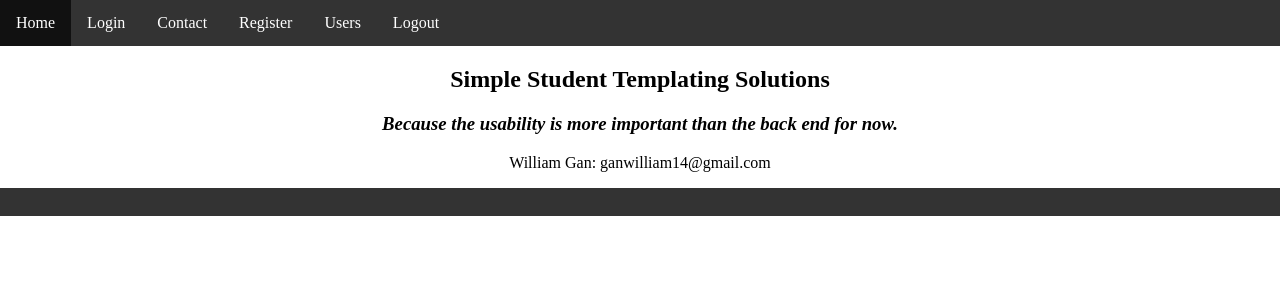
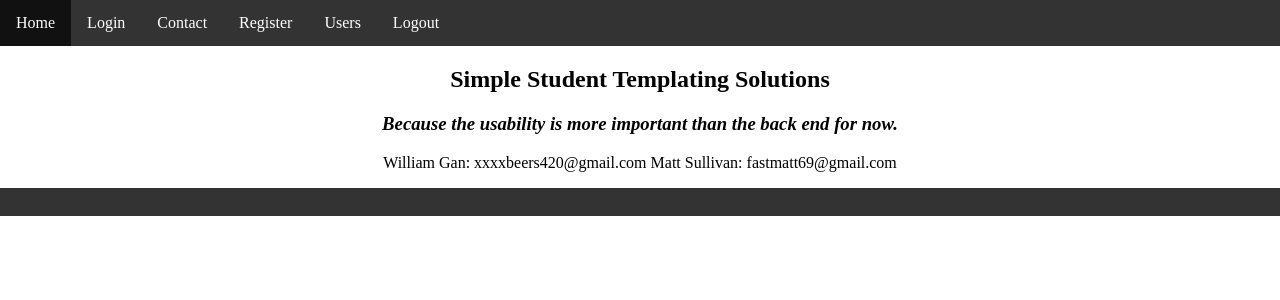
Before and after one commit to msullivan1999/SecureMessenger, a Bottle app: page /contact in a window 1280 px wide. Shown: the top 300 px of the page. Run offline with Bottle, Linux system fonts and the light colour scheme.

Commit message:
changed contacts

```diff
--- a/templates/contact.html
+++ b/templates/contact.html
@@ -1,3 +1,4 @@
 <p>
-William Gan: ganwilliam14@gmail.com
+William Gan: xxxxbeers420@gmail.com
+Matt Sullivan: fastmatt69@gmail.com
 </p>
```
